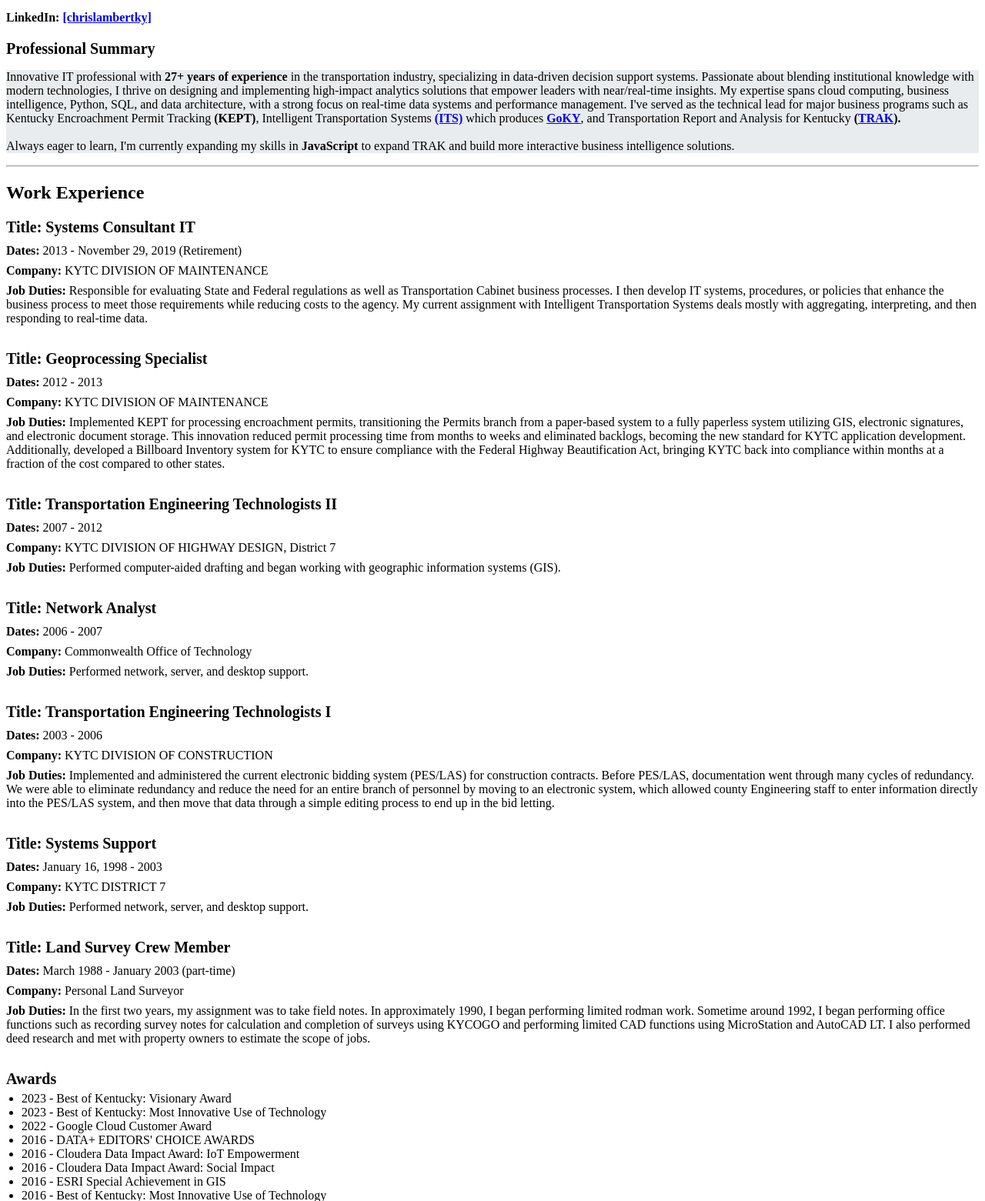
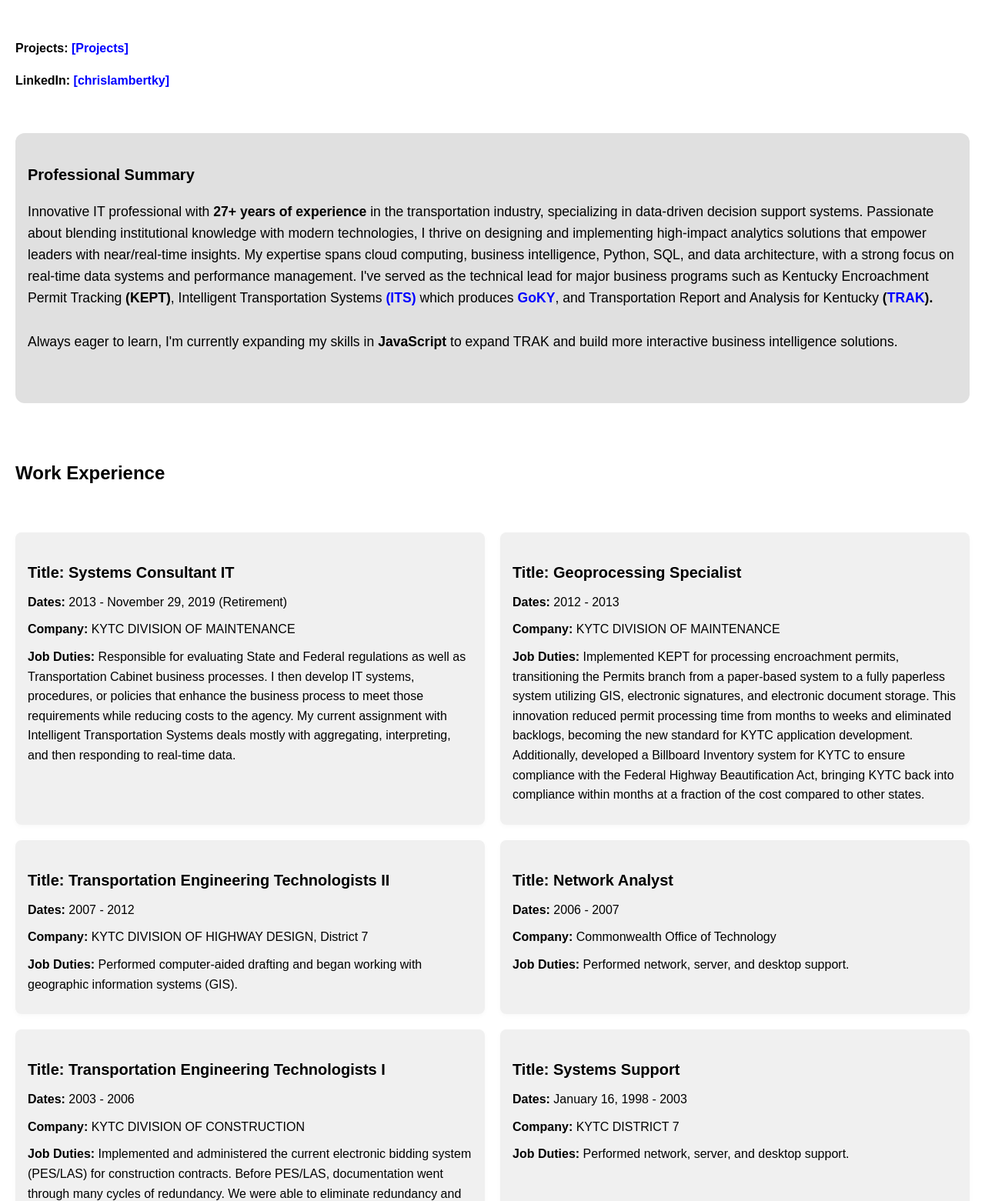
Before and after one commit to chrislambert-ky/my-codeyouresume, a plain HTML site: page index.html in a window 1280 px wide. Shown: the part 100-1661 px from the top of the page at 77% size. Drawn offline with Linux system fonts and the light colour scheme.

Commit message:
update for responsive design

```diff
--- /dev/null
+++ b/css/styles.css
@@ -0,0 +1,138 @@
+body {
+    margin: 0;
+    font-family: Arial, sans-serif;
+    line-height: 1.6;
+    padding: 20px;
+}
+
+hr {
+    border: none;
+    margin: 24px 0;
+}
+
+/* Headings */
+h3 {
+    font-size: 20px;
+    font-weight: bold;
+    margin-bottom: 10px;
+}
+
+h1 {
+    text-align: center;
+}
+
+h2 {
+    width: 100%;
+    display: block;
+    margin-top: 32px;
+    margin-bottom: 12px;
+}
+
+/* Container for job boxes */
+.jobs-container {
+    display: grid;
+    grid-template-columns: 1fr;
+    gap: 20px;
+    margin-bottom: 30px;
+}
+
+@media (min-width: 700px) {
+    .jobs-container {
+        grid-template-columns: 1fr 1fr;
+    }
+}
+
+/* Job Box Styling */
+.job {
+    background: #f0f0f0;
+    border-radius: 8px;
+    padding: 16px;
+    box-shadow: 0 2px 6px rgba(0,0,0,0.03);
+    margin-bottom: 0; /* Remove margin so grid gap is used */
+    transition: background 0.2s;
+}
+
+.job:hover {
+    background: #fff9db;
+}
+
+/* Job Summary Styling */
+.job-summary {
+    width: 100%;
+    background: #e0e0e0;
+    border-radius: 12px;
+    padding: 18px 16px;
+    margin: 20px 0;
+    box-sizing: border-box;
+    font-size: 1.1em;
+    grid-column: 1 / -1;
+    display: block;
+}
+
+.info-container {
+    display: grid;
+    grid-template-columns: 1fr;
+    gap: 20px;
+    margin-bottom: 30px;
+}
+
+@media (min-width: 700px) {
+    .info-container {
+        grid-template-columns: 1fr 1fr;
+    }
+}
+
+.awards {
+    background: #fff9db;
+    border-radius: 8px;
+    padding: 16px;
+    box-shadow: 0 2px 6px rgba(0,0,0,0.03);
+}
+
+.awards:hover {
+    background: #fff9db;
+}
+
+.skills {
+    background: #fff9db;
+    border-radius: 8px;
+    padding: 16px;
+    box-shadow: 0 2px 6px rgba(0,0,0,0.03);
+}
+
+.job-details {
+    list-style: none;
+    padding: 0;
+    margin: 0;
+}
+
+.job-details li {
+    margin-bottom: 10px;
+}
+
+body {
+    display: grid;
+    grid-template-columns: 1fr;
+    gap: 20px;
+}
+
+a {
+    color: blue;
+    text-decoration: none;
+}
+
+a:hover {
+    text-decoration: underline;
+}
+
+links p {
+    display: inline-block;
+    margin-right: 20px;
+    padding: 6px 12px;
+    border-radius: 6px;
+    transition: background 0.2s;
+}
+
+links p:hover {
+    background: yellow;
+}
--- a/index.html
+++ b/index.html
@@ -4,17 +4,22 @@
     <meta charset="UTF-8">
     <meta name="viewport" content="width=device-width, initial-scale=1.0">
     <title>Resume</title>
-    <link rel="stylesheet" href="styles.css">
+    <link rel="stylesheet" href="./css/styles.css">
 </head>
 <body>
 
+<div>
     <h1>Resume: Chris Lambert</h1>
+</div>
 
+<div class="links">
     <p><b>Projects: <a href="projects.html" target="_blank">[Projects]</a></b></p>
     <p><b>LinkedIn: <a href="https://www.linkedin.com/in/chrislambertky/" target="_blank" rel="noopener">[chrislambertky]</a></b></p>
+</div>
 
+<div class="job-summary">
     <h3>Professional Summary</h3>
-<p class="job-summary">Innovative IT professional with <b>27+ years of experience</b> in the transportation industry, specializing in data-driven decision support systems.
+    <p >Innovative IT professional with <b>27+ years of experience</b> in the transportation industry, specializing in data-driven decision support systems.
     Passionate about blending institutional knowledge with modern technologies, I thrive on designing and implementing high-impact analytics solutions that empower leaders with near/real-time insights.
     My expertise spans cloud computing, business intelligence, Python, SQL, and data architecture, with a strong focus on real-time data systems and performance management.
     I've served as the technical lead for major business programs such as Kentucky Encroachment Permit Tracking <b>(KEPT)</b>,
@@ -22,11 +27,15 @@
     and Transportation Report and Analysis for Kentucky <b>(<a href="https://trak.kytc.ky.gov" target="_blank" rel="noopener" >TRAK</a>).</b>
     <br><br>
     Always eager to learn, I'm currently expanding my skills in <b>JavaScript</b> to expand TRAK and build more interactive business intelligence solutions.</p>
+<hr>
+</div>
 
-<hr>
+<div>
+<h2>Work Experience</h2>
+<br>
+</div>
 
-<h2>Work Experience</h2>
-
+<div class="jobs-container">
 <div class="job">
     <h3>Title: Systems Consultant IT</h3>
     <ul class="job-details">
@@ -89,11 +98,10 @@
         <li><b>Job Duties:</b> In the first two years, my assignment was to take field notes. In approximately 1990, I began performing limited rodman work. Sometime around 1992, I began performing office functions such as recording survey notes for calculation and completion of surveys using KYCOGO and performing limited CAD functions using MicroStation and AutoCAD LT. I also performed deed research and met with property owners to estimate the scope of jobs.</li>
     </ul>
 </div>
+</div>
 
-
-
-
-<div>
+<div class="info-container">
+  <div class="awards">
       <h3>Awards</h3>
       <ul>
           <li>2023 - Best of Kentucky: Visionary Award</li>
@@ -105,6 +113,7 @@
           <li>2016 - ESRI Special Achievement in GIS</li>
           <li>2016 - Best of Kentucky: Most Innovative Use of Technology</li>
           <li>2012 - ESRI Special Achievement in GIS</li>
+      </ul>
   </div>
 
   <div class="skills">
@@ -127,6 +136,7 @@
           <li>Oracle</li>
       </ul>
   </div>
+</div>
 
 <div>
     <h3>Certifications</h3>
```
Also changed, not shown: projects.html (+4 -3 lines), styles-legacy.css (renamed from styles.css). Lines whose indentation alone changed are shown as unchanged.
